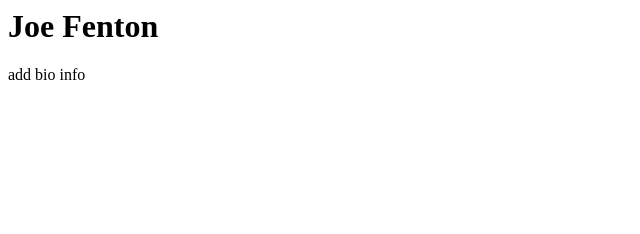
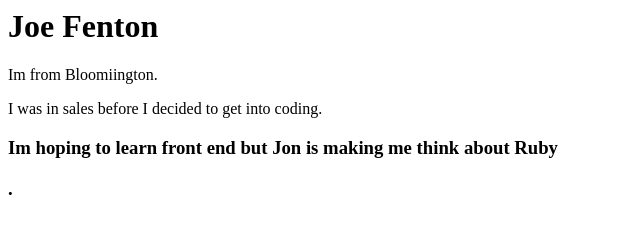
Before and after one commit to JoeEFenton/Assessment, a plain HTML site: page index.html in a window 1280 px wide. Shown: the whole page, without its empty margins (0-640 px from the left). Drawn offline with Linux system fonts and the light colour scheme.

Commit message:
Update index.html

```diff
--- a/index.html
+++ b/index.html
@@ -1,6 +1,8 @@
 <DOCTYPE!>
 <html>
 <h1>Joe Fenton</h1>
-  <p>add bio info</p>
+  <p>Im from Bloomiington.</p>
+  <p>I was in sales before I decided to get into coding.</p>
+  <p><h3>Im hoping to learn front end but Jon is making me think about Ruby<h3>.</p>
 
 </html>
```
